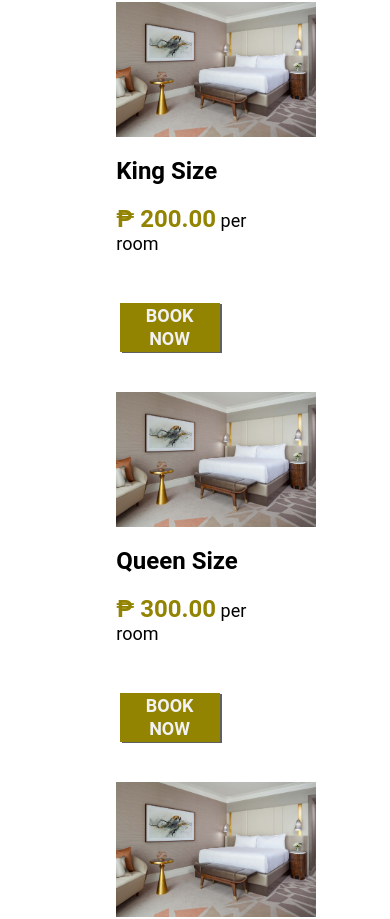
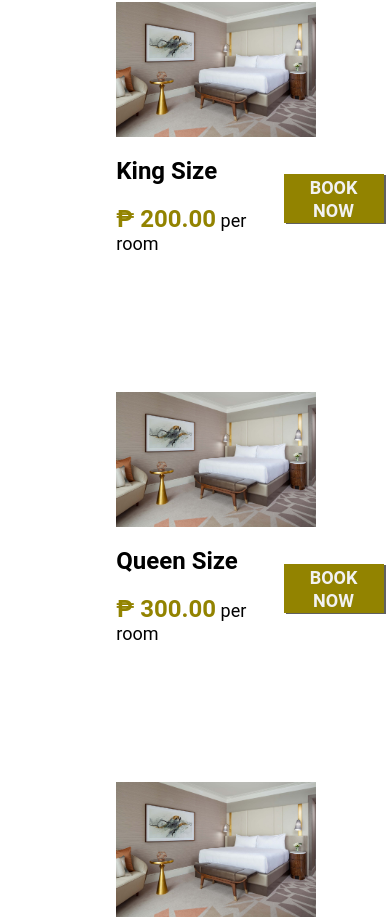
Before and after one commit to jayekzdi/hotel-room-xd, an Angular app: page / in a window 390 px wide. Shown: the part 1016-1935 px from the top of the page. Built offline with nearby package versions, Linux system fonts and the light colour scheme.

Commit message:
Updated CSS 08/29/19

```diff
--- a/src/app/prices/prices.component.css
+++ b/src/app/prices/prices.component.css
@@ -183,6 +183,11 @@ color: #f2f2f2;
         position: absolute;
     left: -10%;
     }
+    .btn{
+        top: -25%;
+        left: 100%;
+
+    }
 }
 
 @media only screen and (min-width: 320px) and (max-width: 375px){
@@ -204,7 +209,11 @@ color: #f2f2f2;
     margin: 0;
 }
 
+.btn{
+    top: -25%;
+    left: 100%;
 
+}
     }
 
     @media only screen and (max-width: 320px){
@@ -224,4 +233,9 @@ color: #f2f2f2;
             margin: 0;
 
         }
+        .btn{
+            top: -25%;
+            left: 100%;
+
+        }
 }
```
